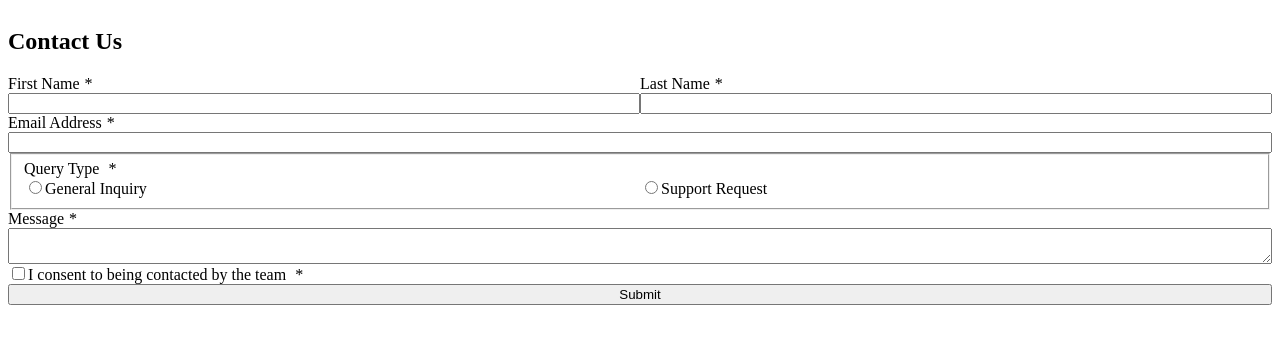
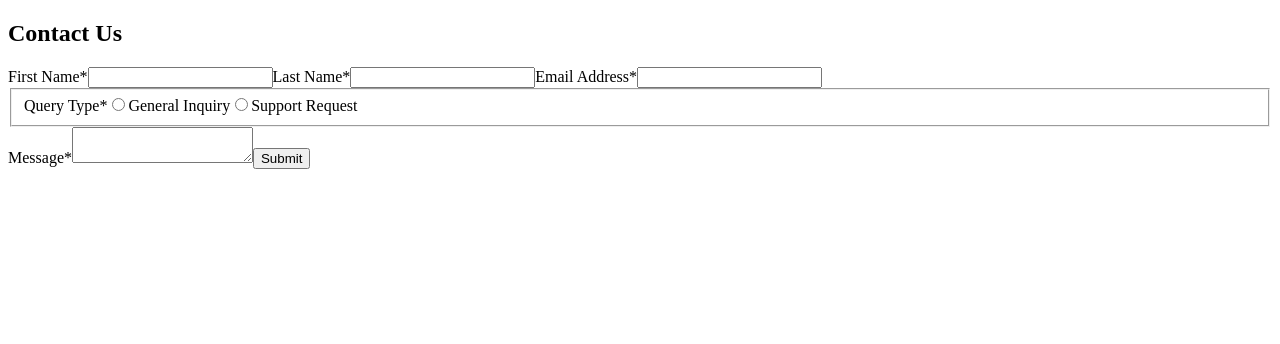
Before and after one commit to ephraim-beltran/contact-form, a React (Vite) app: page / in a window 1280 px wide. Shown: the top 344 px of the page. Built offline with nearby package versions, Linux system fonts and the light colour scheme.

Commit message:
refactor(InputField): simplify InputField component

```diff
--- a/src/ContactForm.jsx
+++ b/src/ContactForm.jsx
@@ -1,7 +1,6 @@
 import { useState } from "react";
+import FormWrapper from "./components/FormWrapper";
 import InputField from "./components/InputField";
-import FormWrapper from "./components/FormWrapper";
-import "./ContactForm.css";
 
 function ContactForm() {
   const [errorMessage, setErrorMessage] = useState({});
@@ -15,54 +14,10 @@ function ContactForm() {
 
   return (
     <FormWrapper handleSubmit={handleSubmit} setErrorMessage={setErrorMessage}>
+      <h2 className="wide">Contact Us</h2>
 
-      <h2 className="wide">Contact Us</h2>
-      <InputField
-        inputType="name"
-        inputStyle="split block"
-        label="First Name"
-        name="firstName"
-        message={errorMessage}
-        />
-      <InputField
-        inputType="name"
-        inputStyle={"split block"}
-        label="Last Name"
-        name="lastName"
-        message={errorMessage}
-        />
-      <InputField
-        inputType="email"
-        inputStyle="wide block"
-        label="Email Address"
-        name="email"
-        message={errorMessage}
-        />
-      <InputField
-        inputType="selectionExclusive"
-        inputStyle="wide block"
-        label="Query Type"
-        name="queryType"
-        options={[
-          {text: "General Inquiry", value: "general-inquiry"},
-          {text: "Support Request", value: "support-request"},
-        ]}
-        message={errorMessage}
-        />
-      <InputField
-        inputType="textbox"
-        inputStyle="wide block"
-        label="Message"
-        name="message"
-        message={errorMessage}
-        />
-      <InputField
-        inputType="acknowledgement"
-        inputStyle="wide"
-        label="I consent to being contacted by the team"
-        name="consent"
-        message={errorMessage}
-        />
+      <InputField errorMessage={errorMessage} />
+
       <button className="wide" type="submit" value="submit">
         Submit
       </button>
--- a/src/components/InputField.jsx
+++ b/src/components/InputField.jsx
@@ -1,111 +1,49 @@
-import PropTypes from "prop-types";
+import styled from "./InputField.module.css";
+import PropTypes from 'prop-types';
+function RequiredMarker() {
+    return <span className={styled.label}>*</span>
+}
+function InputField({ errorMessage }) {
 
-function RequiredMarker() {
-  return <span style={{ marginLeft: 5 }}>*</span>;
+    return (
+    <>
+    <label>
+        <span className={styled.label}>First Name<RequiredMarker/></span>
+        <input type="text" name="firstname" required={true} />
+        {errorMessage.firstname}
+    </label>
+    <label>
+        <span className={styled.label}>Last Name<RequiredMarker/></span>
+        <input type="text" name="lastname" required={true} />
+        {errorMessage.lastname}
+    </label>
+    <label>
+        <span className={styled.label}>Email Address<RequiredMarker/></span>
+        <input type="email" name="email" required={true} />
+        {errorMessage.email}
+    </label>
+    <fieldset>
+        <span>Query Type<RequiredMarker/></span>
+        <label>
+            <input type="radio" name="queryType" value="general-inquiry" required />
+            <span>General Inquiry</span>
+        </label>
+        <label>
+            <input type="radio" name="queryType" value="support-request" required />
+            <span>Support Request</span>
+        </label>
+        {errorMessage.queryType}
+    </fieldset>
+    <label>
+        <span>Message<RequiredMarker /></span>
+        <textarea name="message" required></textarea>
+        {errorMessage.message}
+    </label>
+    </>
+    )
 }
-function RadioButton({ text, value, name }) {
-  return (
-    <label style={{flexBasis: '50%'}}>
-      <input type="radio" name={name} value={value} required={true} />
-      <span>{text}</span>
-    </label>
-  );
+
+InputField.propTypes = {
+    errorMessage: PropTypes.object,
 }
-export default function InputField({
-  inputType,
-  inputStyle,
-  label,
-  name,
-  message,
-  options,
-}) {
-  let inputField;
-
-  switch (inputType) {
-    case "name":
-      inputField = (
-        <label className={inputStyle}>
-          <span>
-            {label}
-            <RequiredMarker />
-          </span>
-          <input type="text" name={name} required={true} />
-          {message[name]}
-        </label>
-      );
-      break;
-
-    case "email":
-      inputField = (
-        <label className={inputStyle}>
-          <span>
-            {label}
-            <RequiredMarker />
-          </span>
-          <input type="email" name={name} required={true} />
-          {message[name]}
-        </label>
-      );
-      break;
-
-    case "selectionExclusive":
-      inputField = (
-        <fieldset style={{flexBasis: '100%'}}>
-          <span className="wide">
-            {label} <RequiredMarker />
-          </span>
-          {options.map((option) => {
-            return (
-              <RadioButton
-                key={option.value}
-                text={option.text}
-                value={option.value}
-                name={name}
-              />
-            );
-          })}
-          {message[name]}
-        </fieldset>
-      );
-      break;
-
-    case "textbox":
-      inputField = (
-        <label className={inputStyle}>
-          <span>{label}<RequiredMarker /></span>
-          <textarea name={name} required={true}></textarea>
-          {message[name]}
-        </label>
-      );
-      break;
-
-    case "acknowledgement":
-      inputField = (
-        <label className={inputStyle}>
-        <input type="checkbox" name={name} required={true} />
-        <span>
-          {label} <RequiredMarker />
-        </span>
-        {message[name]}
-      </label>
-      )
-      break;
-
-    default:
-      break;
-  }
-  return inputField;
-}
-RadioButton.propTypes = {
-  text: PropTypes.string.isRequired,
-  value: PropTypes.string.isRequired,
-  name: PropTypes.string.isRequired
-}
-InputField.propTypes = {
-  inputType: PropTypes.string.isRequired,
-  inputStyle: PropTypes.string,
-  label: PropTypes.string,
-  name: PropTypes.string,
-  message: PropTypes.object,
-  options: PropTypes.array,
-}
+export default InputField;
```
